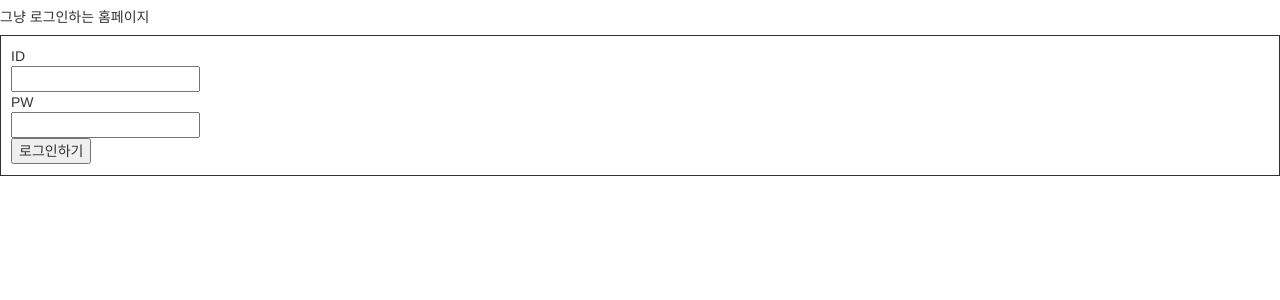
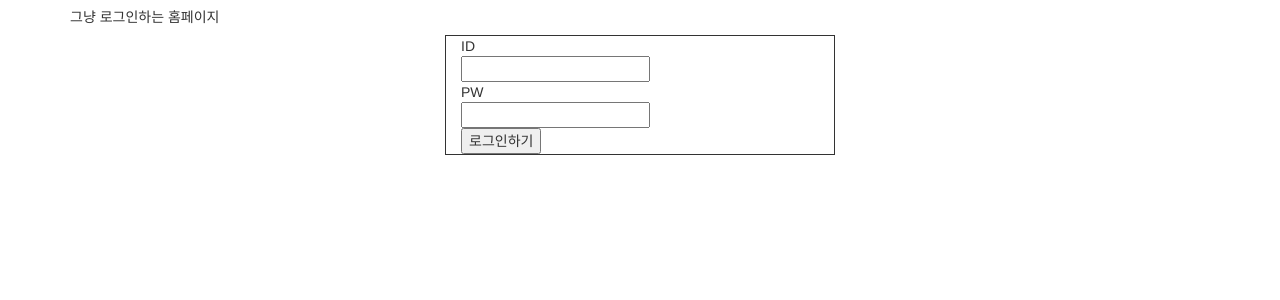
Before and after one commit to nomega/nome, a PHP site: page / in a window 1280 px wide. Shown: the top 300 px of the page. Run offline with PHP 8.4, Linux system fonts and the light colour scheme; some libraries are stand-ins or nearby versions.

Commit message:
뭐가 바뀐지 잘 모름

```diff
--- a/css/style.css
+++ b/css/style.css
@@ -1,5 +1,3 @@
 #login {
 	border: 1px solid;
-	padding: 10px;
-	margin: auto;
 }
--- a/index.html
+++ b/index.html
@@ -31,19 +31,19 @@
   </head>
 
   <body>
+    <div class ="container">
     	<nav>
     		<h5>그냥 로그인하는 홈페이지</h5>
     	</nav>
-  	<div class="row" id="login">
-          <div calss="col-md-4"></div>
-          <div calss="col-md-4">
+    	<div class="row" >
+        <div class="col-md-4 col-md-offset-4" id ="login">
           <form action="/php/login.php" method="post">
           <div>ID</div><div><input type="text" name="user_id"></div>
           <div>PW</div><div><input type="text" name="user_pw"></div>
           <input type="submit" value ="로그인하기">
           </form>
         </div>
-          <div class="col-md-4"></div>
+  	  </div>
     </div>
   </body>
 </html>
--- a/php/login.php
+++ b/php/login.php
@@ -1,8 +1,8 @@
 <?php
 
 	$conn = mysqli_connect("localhost","root","admin01");
-	if($conn == "FALSE") {
-		$conn = mysqli_connect("localhost","root","admin01","3300");
+	if(!$conn) {
+		$conn = mysqli_connect("localhost:3300","root","admin01");
 	}
 	mysqli_select_db($conn,"loginpage");
 	$sql_idsearch = "SELECT * FROM user WHERE u_id='".$_POST['user_id']."'";
@@ -20,7 +20,7 @@
 	} else {
 		$sql_insert = "INSERT INTO user(u_id,u_pw,u_name,u_mail) VALUES('".$_POST['user_id']."','".$_POST['user_pw']."','any','user@mail.com')";
 		$insert_result = mysqli_query($conn,$sql_insert);
-		/*header('location: /signin.php');*/
+		header('location: /signin.php');
 	}
 
 ?>
```
Also changed, not shown: 1 other file. Lines whose indentation alone changed are shown as unchanged.
